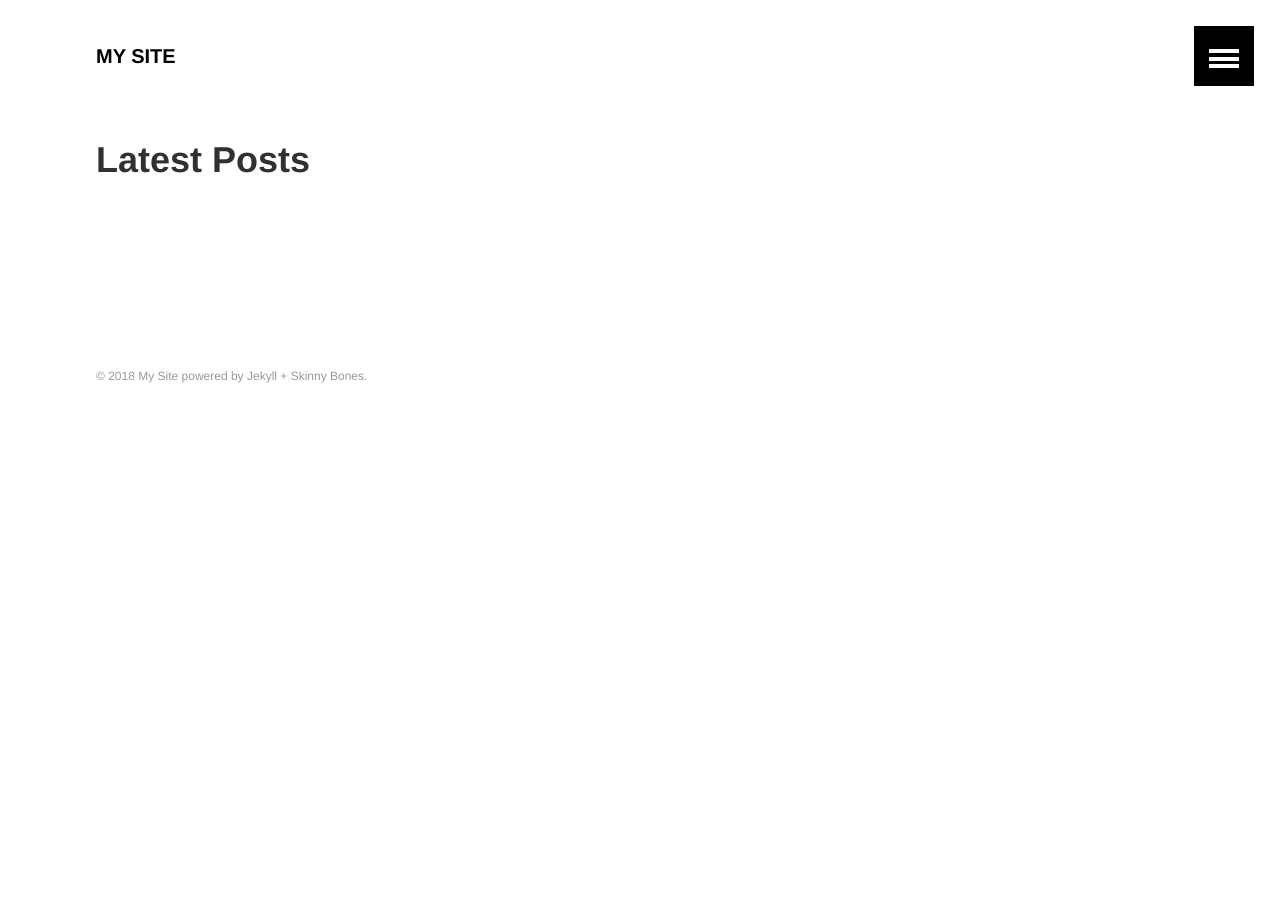
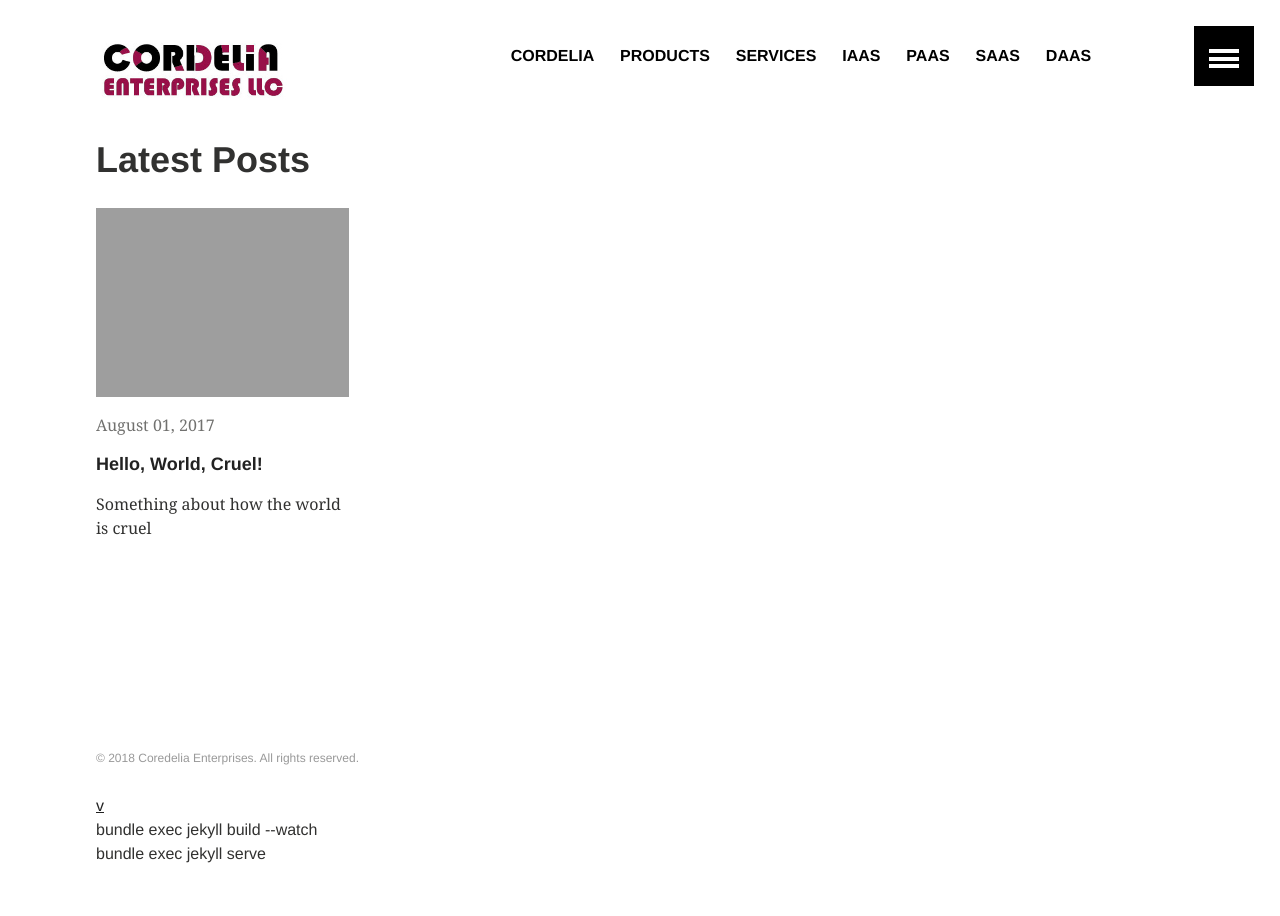
Before and after one commit to cordeliallc/cordeliallc.github.io, a Jekyll site: the page built from index.md, in a window 1280 px wide. Built offline with Jekyll 4.4.1, drawn with Linux system fonts in a browser that asks for light colours.

Commit message:
some light changes

```diff
--- a/_config.yml
+++ b/_config.yml
@@ -1,8 +1,8 @@
 # Site wide configuration
 
-title: "My Site"
+title: "Coredelia Enterprises"
 description: "This is a description of my awesome site."
-logo: # 120x120 px default image used for Twitter summary card
+logo: "cordelia-color.jpg" # 120x120 px default image used for Twitter summary card
 teaser: # 400x250 px default teaser image used in image archive grid
 locale: en
 url:
@@ -26,7 +26,7 @@ gems:
 
 # Site owner
 owner:
-  name:
+  name: Cordelia Enterprises LLC
   email:
   twitter:
   google:
--- a/_includes/footer.html
+++ b/_includes/footer.html
@@ -11,5 +11,8 @@
 		{% endfor %}
 		</ul>
 	</nav><!-- /.bottom-menu -->
-	<p class="copyright">&#169; {{ site.time | date: '%Y' }} <a href="{{ site.url }}">{{ site.title }}</a> powered by <a href="http://jekyllrb.com" rel="nofollow">Jekyll</a> + <a href="http://mmistakes.github.io/skinny-bones-jekyll/" rel="nofollow">Skinny Bones</a>.</p>
+	<p class="copyright">&#169; {{ site.time | date: '%Y' }} <a href="{{ site.url }}">{{ site.title }}</a>.  All rights reserved.</p>
+  <a href="https://www.youtube.com/watch?v=yxBqEbWAvKk">v</a>
+	<div>bundle exec jekyll build --watch</div>
+	<div>bundle exec jekyll serve</div>
 </footer>
--- a/_includes/header.html
+++ b/_includes/header.html
@@ -1,6 +1,7 @@
 <header id="masthead">
   <div class="inner-wrap">
-    <a href="{{ site.url }}/" class="site-title">{{ site.title }}</a>
+    <!-- <a href="{{ site.url }}/" class="site-title">{{ site.title }}</a> -->
+    <a href="{{ site.url }}/" class="site-title"><img src="/images/cordelia-color.jpg" style="height:60px"></a>
     <nav role="navigation" class="menu top-menu">
         {% include navigation.html %}
     </nav>
--- /dev/null
+++ b/_posts/2017-08-01-hello-cruel-world.md
@@ -0,0 +1,13 @@
+---
+#layout: {{ post }}
+title: "Hello, World, Cruel!"
+modified:
+categories: "something"
+excerpt: "Something about how the world is cruel"
+tags: ["hello", "cruel","world"]
+image:
+  feature:
+  teaser:
+  thumb:
+---
+<p>Hello Cruel World </p>
```
Also changed, not shown: _data/navigation.yml (+32 -2 lines), images/cordelia-color.jpg (added), 1 other file.
